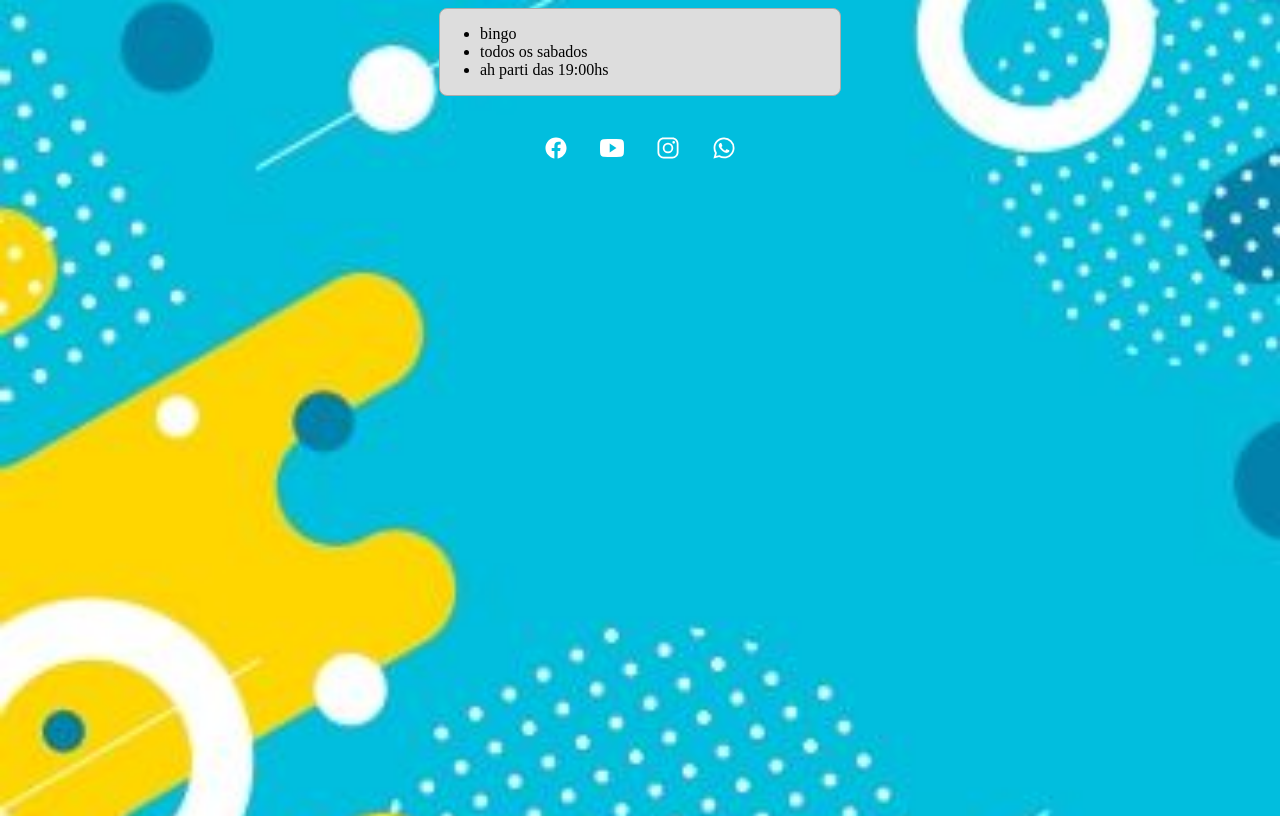
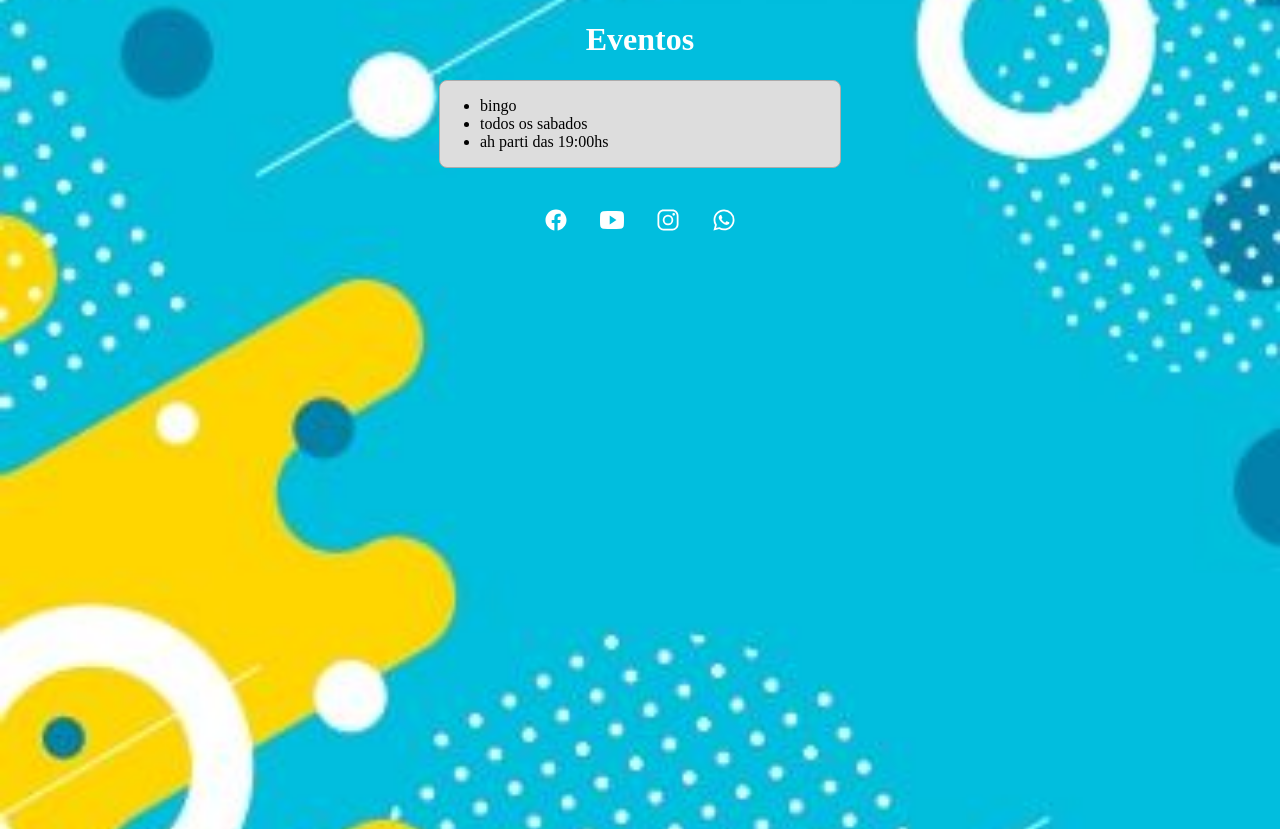
Before and after one commit to 13luko/pub-sabe-sabe, a plain HTML site: page eventos.html in a window 1280 px wide. Drawn offline with nearby package versions, Linux system fonts and the light colour scheme.

Commit message:
AJUSTE NO EVENTO

```diff
--- a/eventos.css
+++ b/eventos.css
@@ -34,3 +34,12 @@ body {
   max-width: 400px;
   margin: 2px auto 0px;
 }
+
+.title {
+  width: auto;
+  border-radius: 8px;
+  max-width: 400px;
+  margin: 2px auto 0px;
+  text-align: center;
+  color: white;
+}
--- a/eventos.html
+++ b/eventos.html
@@ -9,7 +9,9 @@
 
   <body>
   <main>
-
+    <div class="title">
+      <h1>Eventos</h1>
+    </div>
 
   </main>
  </div>
```
Also changed, not shown: index.html (+4 -4 lines), sobre.html (added, +11 -0 lines), espaco.css (deleted), espaco.html (deleted), espaco.js (deleted), sobre.css (added).
